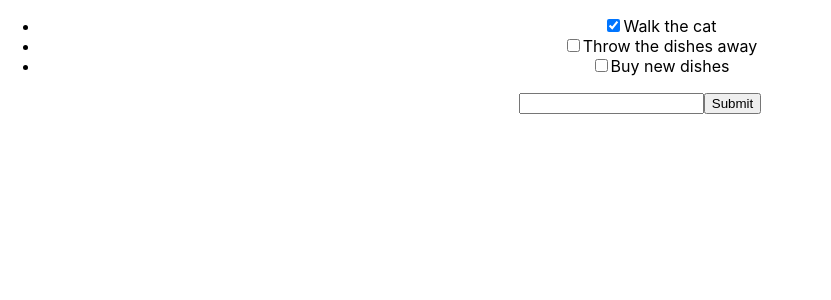
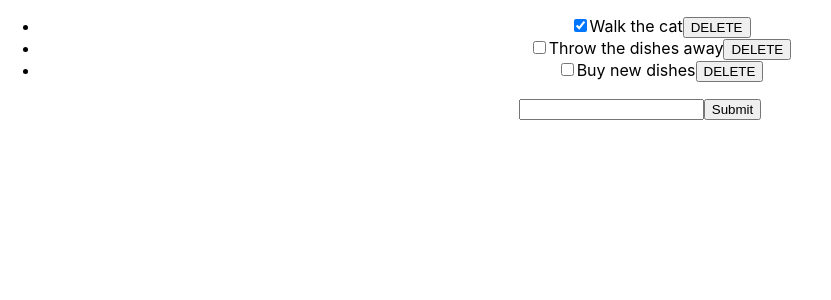
Before and after one commit to katkinso/react-to-do, a React (Create React App) app: page / in a window 1280 px wide. Shown: the top 300 px of the page, without its empty margins (0-831 px from the left). Built offline with nearby package versions, Linux system fonts and the light colour scheme.

Commit message:
Assignment-8-ReactTo-Do-Events: Complete

```diff
--- a/src/App.js
+++ b/src/App.js
@@ -47,6 +47,16 @@ class App extends Component {
     });
   }
 
+  deleteTodo(index) {
+    const todoToDelete = this.state.todos[index];
+    const filteredTodos = this.state.todos.filter(
+      todo => todo !== todoToDelete
+    );
+    this.setState({
+      todos: filteredTodos
+    });
+  }
+
   render() {
     return (
       <div className="App">
@@ -57,6 +67,7 @@ class App extends Component {
               description={todo.description}
               isCompleted={todo.isCompleted}
               toggleComplete={() => this.toggleComplete(index)}
+              deleteTodo={() => this.deleteTodo(index)}
             />
           ))}
         </ul>
--- a/src/components/toDo.js
+++ b/src/components/toDo.js
@@ -6,6 +6,7 @@ class ToDo extends Component {
       <li>
         <input type="checkbox" checked={this.props.isCompleted} onChange={this.props.toggleComplete} />
         <span>{this.props.description}</span>
+        <button type="button" value="delete" onClick={this.props.deleteTodo}>DELETE</button>
       </li>
     );
   }
```
